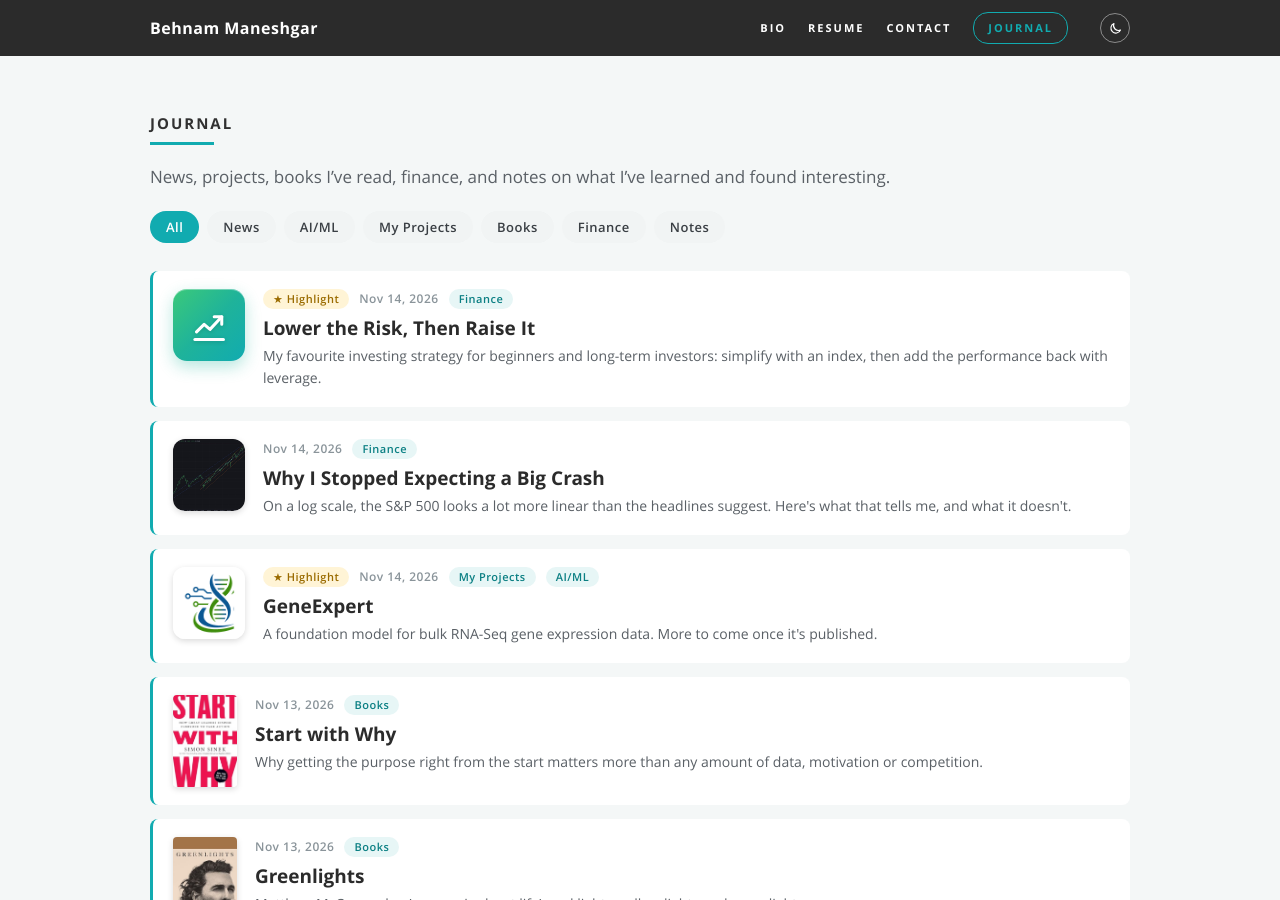
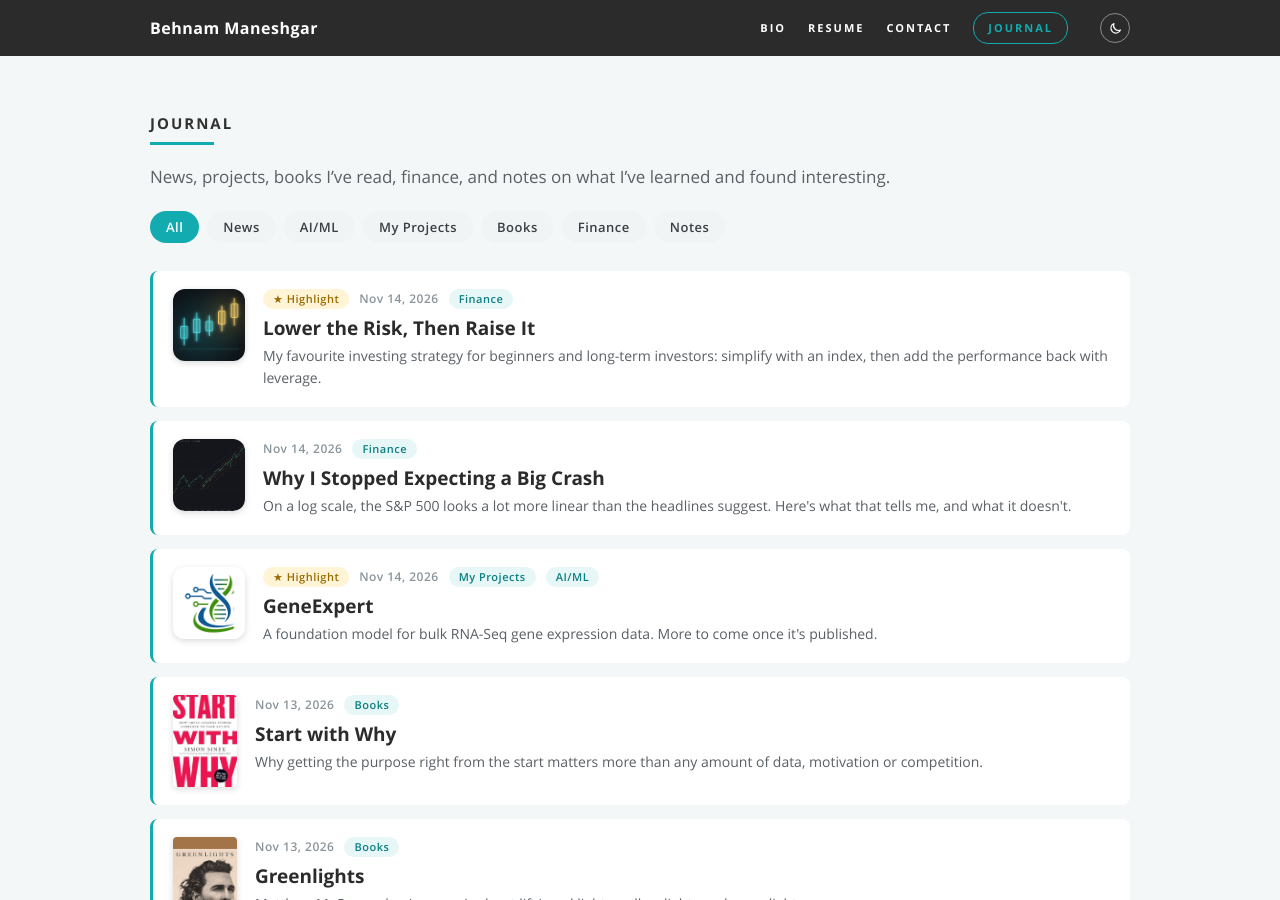
Before and after one commit to maneshgar/personal-website, a Jekyll site: the page built from journal/index.html, in a window 1280 px wide and 900 px high. Built offline with Jekyll 4.4.1, drawn with Linux system fonts in a browser that asks for light colours.

Commit message:
Finance default thumbnail: glowing teal/gold candlesticks
Co-Authored-By: Claude Opus 5.5 <noreply@anthropic.com>

```diff
--- a/index.html
+++ b/index.html
@@ -128,7 +128,7 @@
 			{% assign thumb = post.cover | default: post.image %}
 			{% assign is_news = false %}{% if post.tags contains 'news' %}{% assign is_news = true %}{% endif %}
 			<a class="hero-card{% if thumb or is_news or post.tags contains 'projects' or post.tags contains 'finance' %} has-cover{% endif %}" href="{{ post.url }}">
-				{% if thumb %}<img class="hero-card-cover{% unless post.cover %} is-square{% endunless %}" src="{{ thumb }}" alt="" loading="lazy">{% elsif is_news %}<span class="hero-card-cover is-square is-icon">{% include news-icon.svg %}</span>{% elsif post.tags contains 'projects' %}<span class="hero-card-cover is-square is-icon is-project">{% include project-icon.svg %}</span>{% elsif post.tags contains 'finance' %}<span class="hero-card-cover is-square is-icon is-finance">{% include finance-icon.svg %}</span>{% endif %}
+				{% if thumb %}<img class="hero-card-cover{% unless post.cover %} is-square{% endunless %}" src="{{ thumb }}" alt="" loading="lazy">{% elsif is_news %}<span class="hero-card-cover is-square is-icon">{% include news-icon.svg %}</span>{% elsif post.tags contains 'projects' %}<span class="hero-card-cover is-square is-icon is-project">{% include project-icon.svg %}</span>{% elsif post.tags contains 'finance' %}<img class="hero-card-cover is-square" src="/images/journal/finance-default.jpg" alt="" loading="lazy">{% endif %}
 				<span class="hero-card-body">
 					<span class="hero-card-meta">{% if post.highlight %}<span class="hero-star" aria-label="Highlight">&#9733;</span> {% endif %}{{ post.date | date: '%b %-d, %Y' }}{% for t in post.tags limit: 1 %} &middot; {{ site.journal_tags[t] | default: t }}{% endfor %}</span>
 					<span class="hero-card-title">{{ post.title }}</span>
--- a/journal/index.html
+++ b/journal/index.html
@@ -22,7 +22,7 @@ description: News, projects, books I've read, finance, and notes on what I've le
 		<li class="w-card" data-tags="{{ post.tags | join: ' ' }}">
 			<a href="{{ post.url }}">
 				{% assign thumb = post.cover | default: post.image %}
-				{% if thumb %}<img class="w-card-cover{% unless post.cover %} is-square{% endunless %}" src="{{ thumb }}" alt="" loading="lazy">{% elsif post.tags contains 'news' %}<span class="w-card-cover is-square is-icon">{% include news-icon.svg %}</span>{% elsif post.tags contains 'projects' %}<span class="w-card-cover is-square is-icon is-project">{% include project-icon.svg %}</span>{% elsif post.tags contains 'finance' %}<span class="w-card-cover is-square is-icon is-finance">{% include finance-icon.svg %}</span>{% endif %}
+				{% if thumb %}<img class="w-card-cover{% unless post.cover %} is-square{% endunless %}" src="{{ thumb }}" alt="" loading="lazy">{% elsif post.tags contains 'news' %}<span class="w-card-cover is-square is-icon">{% include news-icon.svg %}</span>{% elsif post.tags contains 'projects' %}<span class="w-card-cover is-square is-icon is-project">{% include project-icon.svg %}</span>{% elsif post.tags contains 'finance' %}<img class="w-card-cover is-square" src="/images/journal/finance-default.jpg" alt="" loading="lazy">{% endif %}
 				<div class="w-card-text">
 					<p class="w-meta">
 						{% if post.highlight %}<span class="w-tag w-highlight">&#9733; Highlight</span>{% endif %}<time datetime="{{ post.date | date_to_xmlschema }}">{{ post.date | date: '%b %-d, %Y' }}</time>
```
Also changed, not shown: images/journal/finance-default.jpg (added).
